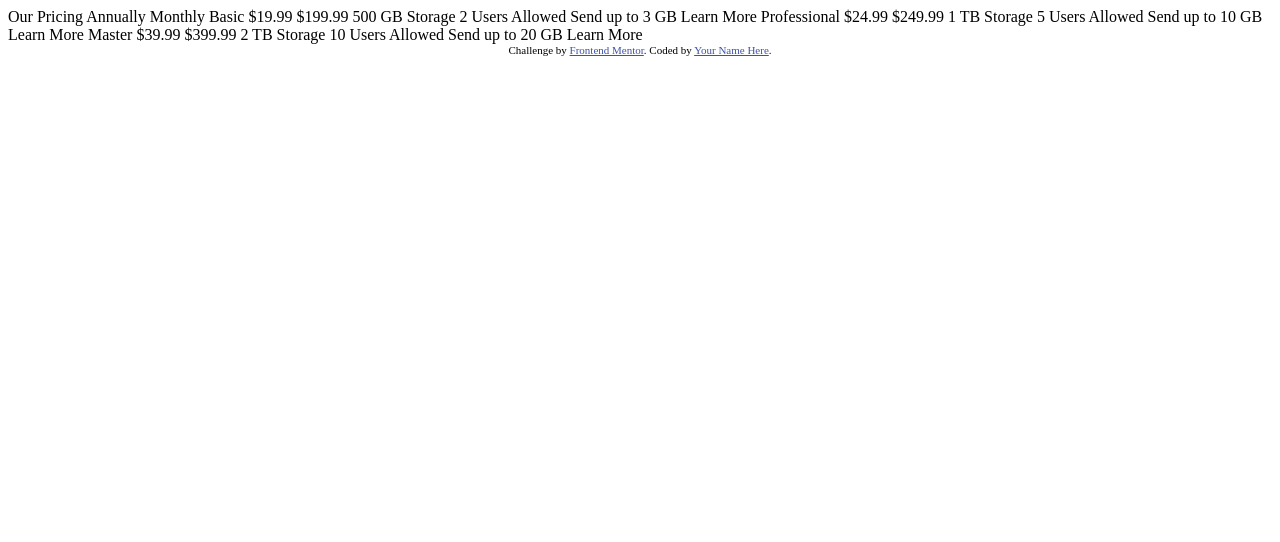
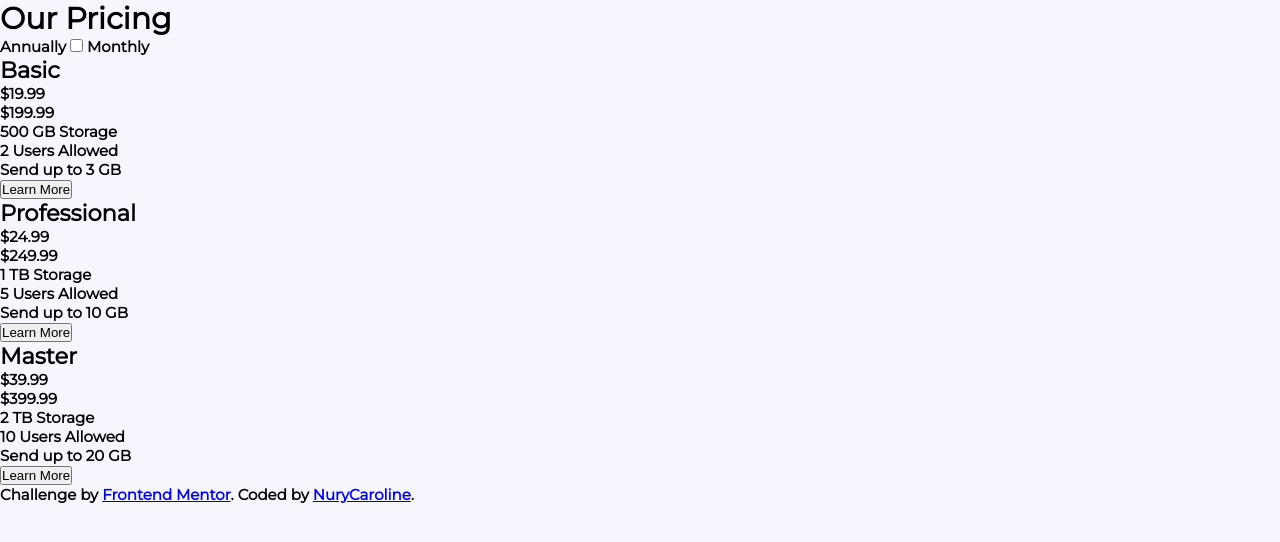
Before and after one commit to nurycaroline/pricing-component-with-toggle, a plain HTML site: page index.html in a window 1280 px wide. Drawn offline with Linux system fonts and the light colour scheme.

Commit message:
Style basic and structure html

```diff
--- a/index.html
+++ b/index.html
@@ -2,51 +2,57 @@
 <html lang="en">
 <head>
   <meta charset="UTF-8">
-  <meta name="viewport" content="width=device-width, initial-scale=1.0"> <!-- displays site properly based on user's device -->
+  <meta name="viewport" content="width=device-width, initial-scale=1.0">
 
   <link rel="icon" type="image/png" sizes="32x32" href="./images/favicon-32x32.png">
+  <link href="https://fonts.googleapis.com/css?family=Montserrat&display=swap" rel="stylesheet">
+  <link rel="stylesheet" type="text/css" href="./style.css">
 
-  <title>Frontend Mentor | [Challenge Name Here]</title>
-
-  <!-- Feel free to remove these styles or customise in your own stylesheet 👍 -->
-  <style>
-    .attribution { font-size: 11px; text-align: center; }
-    .attribution a { color: hsl(228, 45%, 44%); }
-  </style>
+  <title>Frontend Mentor | Pricing Component</title>
 </head>
 <body>
 
-  Our Pricing
-  Annually
-  Monthly
+  <h1>Our Pricing</h1>
 
-  Basic
-  &dollar;19.99
-  &dollar;199.99
-  500 GB Storage
-  2 Users Allowed
-  Send up to 3 GB
-  Learn More
+  <div class="toggle">
+    <label for="period">Annually</label>
+    <input type="checkbox" name="period">
+    <label for="period">Monthly</label>
+  </div>
 
-  Professional
-  &dollar;24.99
-  &dollar;249.99
-  1 TB Storage
-  5 Users Allowed
-  Send up to 10 GB
-  Learn More
-
-  Master
-  &dollar;39.99
-  &dollar;399.99
-  2 TB Storage
-  10 Users Allowed
-  Send up to 20 GB
-  Learn More
+  <div class="plans">
+    <div class="basic">
+      <h2>Basic</h2>
+      <p class="monthly">&dollar;19.99</p>
+      <p class="annually">&dollar;199.99</p>
+      <p>500 GB Storage</p>
+      <p>2 Users Allowed</p>
+      <p>Send up to 3 GB</p>
+      <button>Learn More</button>
+    </div>
+    <div class="professional">
+      <h2>Professional</h2>
+      <p class="monthly">&dollar;24.99</p>
+      <p class="annually">&dollar;249.99</p>
+      <p>1 TB Storage</p>
+      <p>5 Users Allowed</p>
+      <p>Send up to 10 GB</p>
+      <button>Learn More</button>
+    </div>
+    <div class="master">
+      <h2>Master</h2>
+      <p class="monthly">&dollar;39.99</p>
+      <p class="annually">&dollar;399.99</p>
+      <p>2 TB Storage</p>
+      <p>10 Users Allowed</p>
+      <p>Send up to 20 GB</p>
+      <button>Learn More</button>
+    </div>
+  </div>
 
   <div class="attribution">
     Challenge by <a href="https://www.frontendmentor.io?ref=challenge" target="_blank">Frontend Mentor</a>.
-    Coded by <a href="#">Your Name Here</a>.
+    Coded by <a href="http://nury.dev">NuryCaroline</a>.
   </div>
 </body>
 </html>
--- /dev/null
+++ b/style.css
@@ -0,0 +1,29 @@
+* {
+  margin: 0;
+  padding: 0;
+}
+
+body {
+  background-color: hsl(240, 78%, 98%);
+  font: 700 15px "Montserrat";
+}
+
+.c-primary {
+  background-color: linear-gradient(
+    90deg,
+    hsl(236, 72%, 79%) 0%,
+    hsl(237, 63%, 64%) 100%
+  );
+}
+
+.c-gray-light {
+  color: hsl(234, 14%, 74%);
+}
+
+.c-gray {
+  color: hsl(233, 13%, 49%);
+}
+
+.c-dark-gray {
+  color: hsl(232, 13%, 33%);
+}
```
